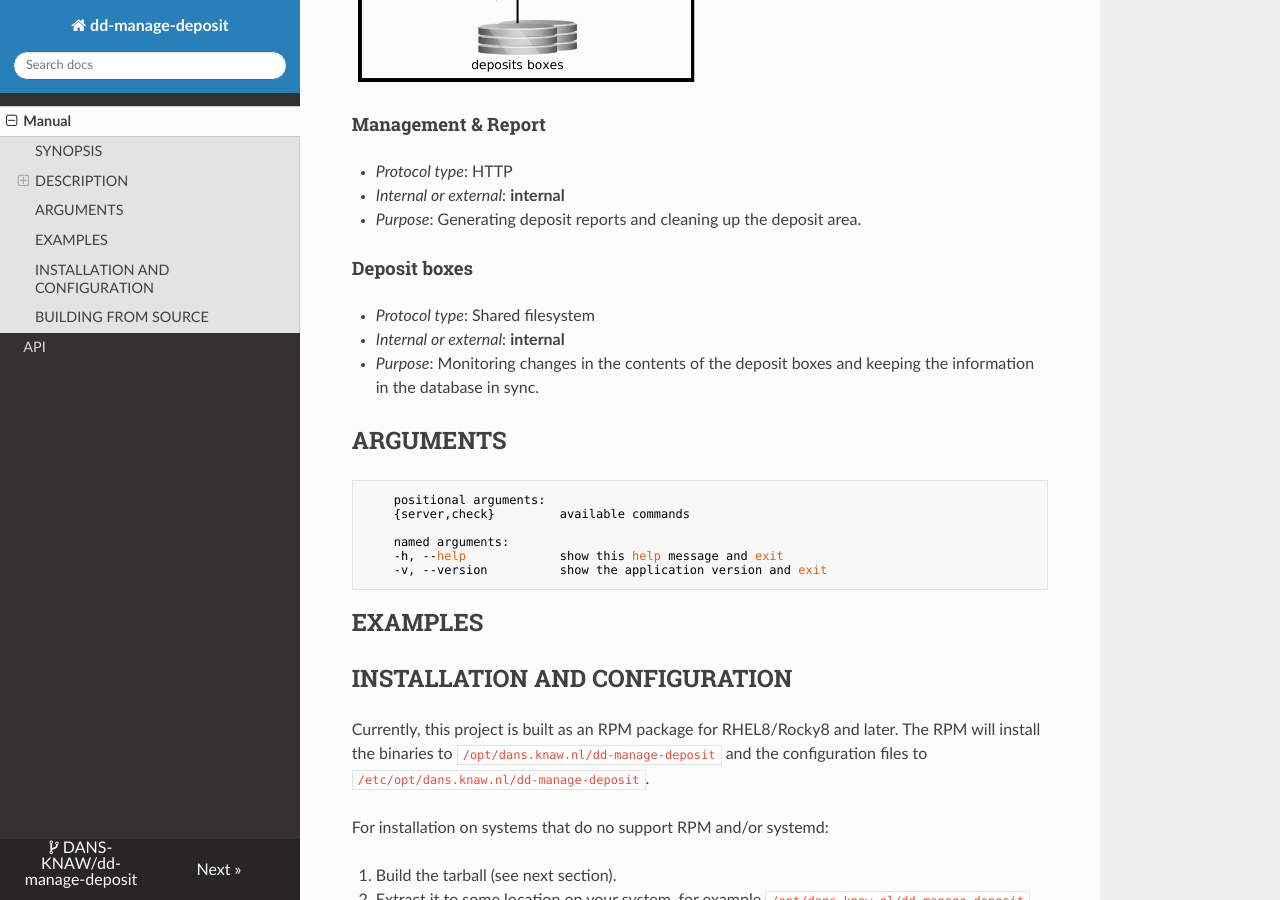
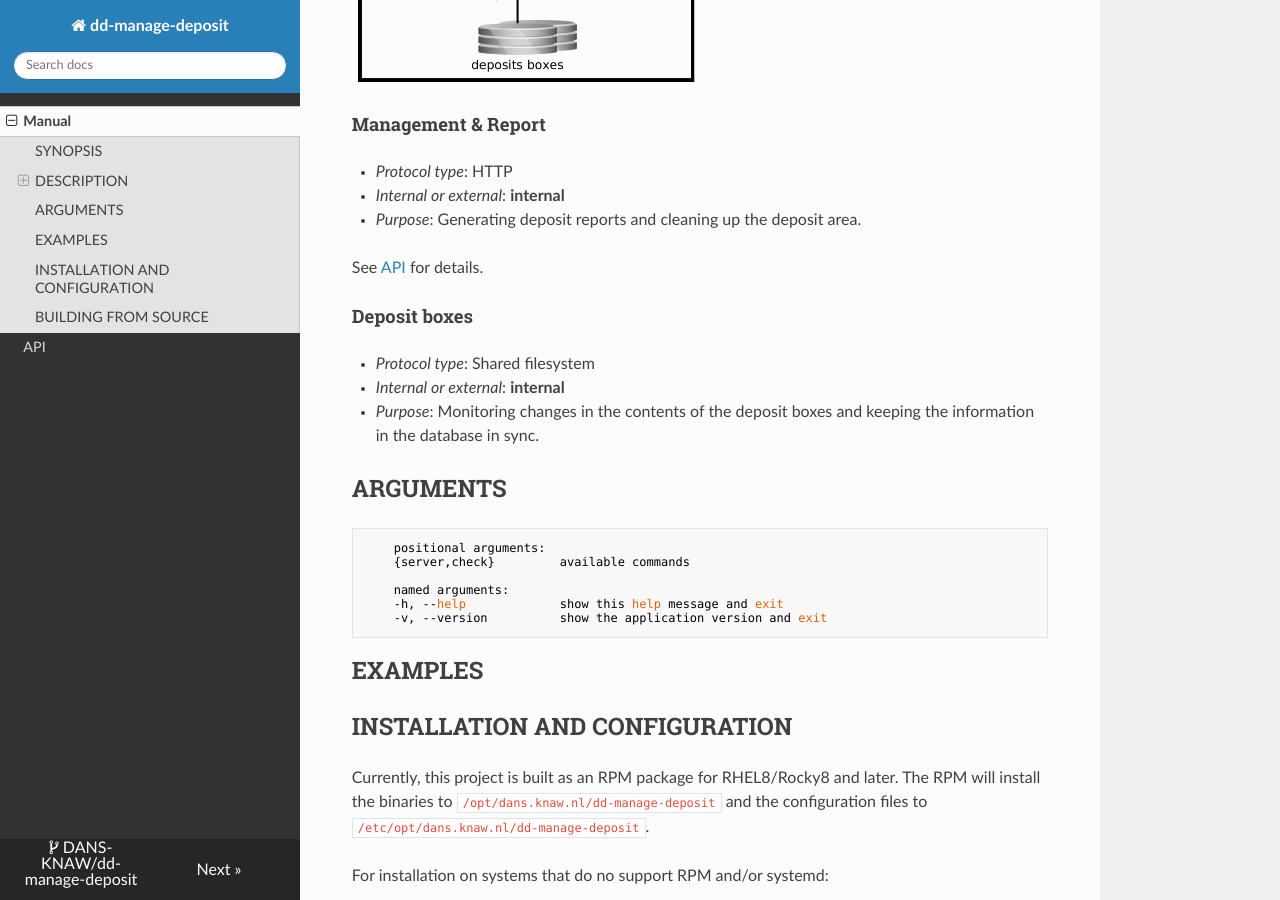
Before and after one commit to janvanmansum/dd-manage-deposit, an MkDocs documentation site: the page built from docs/index.md, in a window 1280 px wide and 900 px high, scrolled down 786 px. Built offline with MkDocs 1.6.1, drawn with Linux system fonts in a browser that asks for light colours; nearby versions of some CDN libraries.

Commit message:
More docs

```diff
--- a/docs/index.md
+++ b/docs/index.md
@@ -28,6 +28,8 @@ The service has the following interfaces.
 * _Protocol type_: HTTP
 * _Internal or external_: **internal**
 * _Purpose_: Generating deposit reports and cleaning up the deposit area.
+
+See [API](./to-api.md) for details.
 
 #### Deposit boxes
 
```
